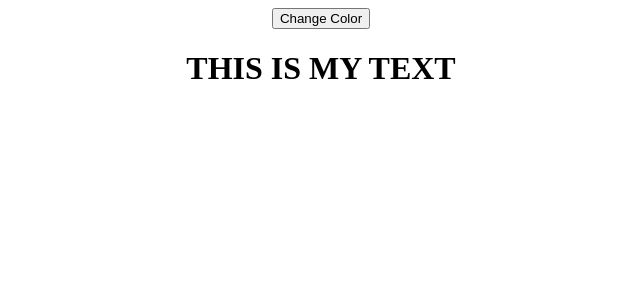
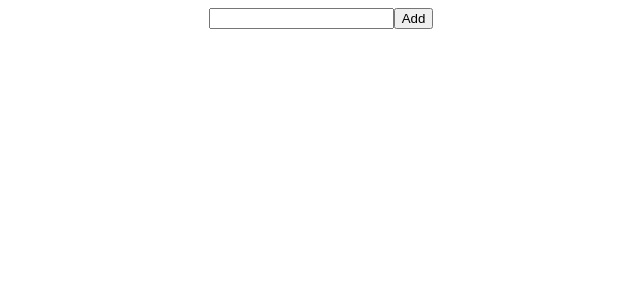
Before and after one commit to Bellagirl-maker/resume-builder, a React (Create React App) app: page / in a window 1280 px wide. Shown: the top 300 px of the page, without its empty margins (319-959 px from the left). Built offline with nearby package versions, Linux system fonts and the light colour scheme.

Commit message:
Update todo list

```diff
--- a/src/App.js
+++ b/src/App.js
@@ -3,14 +3,32 @@ import  { useState } from "react";
 
 function App() {
 
-  const [textColor, setTextColor] = useState("black");
+  const [todoList, setTodoList] = useState([]);
+  const [newTask, setNewTask] = useState("")
+  const handleChange = (event) =>{
+    setNewTask(event.target.value);
+  };
+
+  const addTask = () =>{
+    const newTodoList = [...todoList, newTask];
+    setTodoList(newTodoList);
+  }
   return (
     <div className='App'>
-      <button onClick={() => {
-        setTextColor(textColor === "black" ? "red" : "black");
-      }}>Change Color</button>
-      <h1 style={{ color:textColor }}>THIS IS MY TEXT</h1>
-      {/* {count}
+      <div className='addTask'>
+        <input type="text" onChange={(handleChange)}></input>
+        <button onClick={addTask}>Add</button>
+      </div>
+      <div className='lists'>
+        {todoList.map((task) => {
+          return <h1>{task}</h1>
+
+        })}
+      </div>
+      </div>
+  )
+
+      /* {count}
       <button onClick={() => {
         setCount(count + 1);
       }}>Increase</button>
@@ -20,11 +38,7 @@ function App() {
       <button onClick={() => {
         setCount(0);
       }}>Set To Zero</button> */}
-    </div>
-  );
 
-
-  }
 
 
 
```
